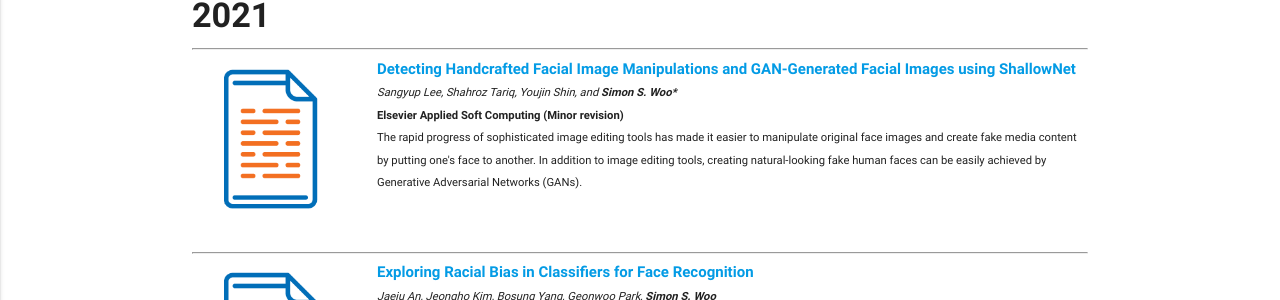
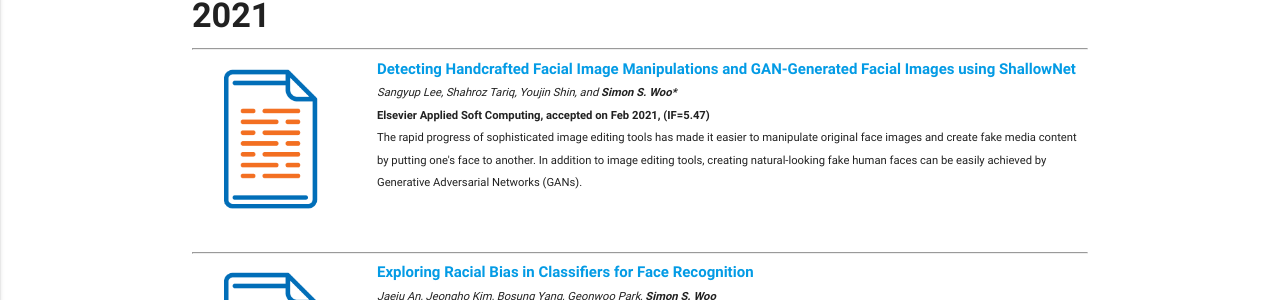
Before and after one commit to Yurim990507/DASH-Lab.github.io, a Jekyll site: the page built from example2.md, in a window 1280 px wide and 900 px high. Shown: the part 162-462 px from the top of the window. Built offline with Jekyll 4.4.1, drawn with Linux system fonts in a browser that asks for light colours.

Commit message:
Update example2.md

```diff
--- a/example2.md
+++ b/example2.md
@@ -27,7 +27,7 @@ permalink: /Publications/
 
                 <tr> <p style="margin-top: 0px;margin-bottom: 0px;"> <small> <i> Sangyup Lee, Shahroz Tariq, Youjin Shin, and <b>Simon S. Woo*</b> </i> </small> </p> </tr>
 
-                <tr> <p style="margin-top: 0px;margin-bottom: 0px;"> <small> <b> Elsevier  Applied Soft Computing (Minor revision) </b> </small> </p> </tr>
+                <tr> <p style="margin-top: 0px;margin-bottom: 0px;"> <small> <b> Elsevier  Applied Soft Computing, accepted on Feb 2021, (IF=5.47) </b> </small> </p> </tr>
 
                 <tr> <p style="margin-top: 0px;margin-bottom: 0px;"> <small> The rapid progress of sophisticated image editing tools has made it easier to manipulate original face images and create fake media content by putting one's face to another. In addition to image editing tools, creating natural-looking fake human faces can be easily achieved by Generative Adversarial Networks (GANs). </small>  </p> </tr>
 
```
